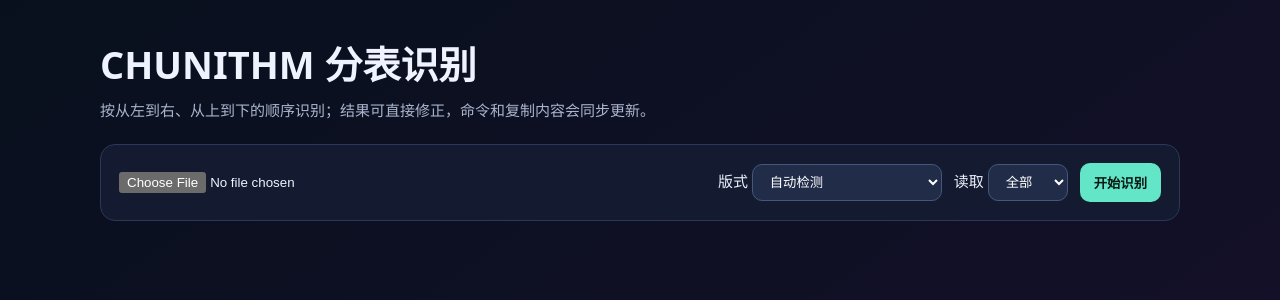
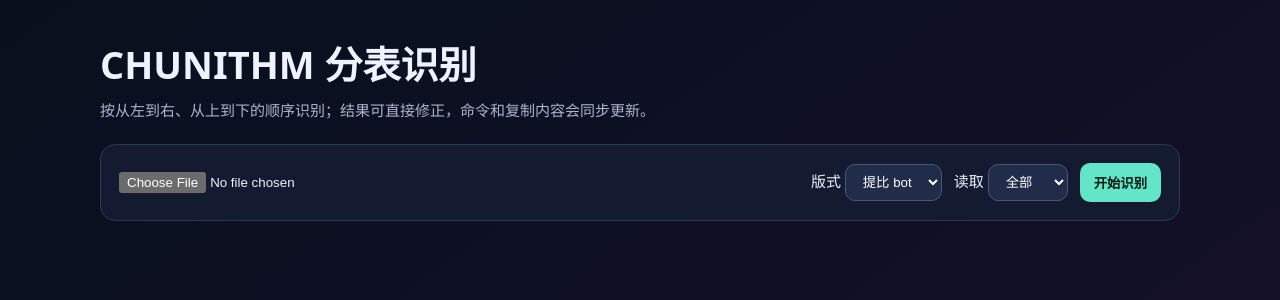
Before and after one commit to Tokita233/chunithm-score-reader, a Flask app: page / in a window 1280 px wide. Shown: the top 300 px of the page. Run offline with Flask 3, Linux system fonts and the light colour scheme; parts of the project's set-up code (start-up, migrations or seed data) failed here and were passed over.

Commit message:
Rename report layout options

```diff
--- a/app.py
+++ b/app.py
@@ -430,8 +430,8 @@
         return jsonify({"error": "请选择图片"}), 400
     try:
         image = decode_image(upload.read())
-        requested_layout = request.form.get("layout", "auto")
-        layout = requested_layout if requested_layout in ("tippy", "mate") else layout_name(image)
+        requested_layout = request.form.get("layout", "tippy")
+        layout = requested_layout if requested_layout in ("tippy", "mate") else "tippy"
         expected = int(request.form.get("expected", "45"))
         cards = reading_order(detect_cards(image, layout))
         if expected in (45, 50):
--- a/templates/index.html
+++ b/templates/index.html
@@ -36,9 +36,8 @@
     <input id="image" name="image" type="file" accept="image/*" required>
     <label>版式
       <select id="layout" name="layout">
-        <option value="auto" selected>自动检测</option>
-        <option value="tippy">旧版 Tippy Bot</option>
-        <option value="mate">新版 CHUNITHM MATE</option>
+        <option value="tippy" selected>提比 bot</option>
+        <option value="mate">qiu bot</option>
       </select>
     </label>
     <label>读取
@@ -111,7 +110,7 @@
     }
     if (!response.ok) throw new Error(data.error || "识别失败");
     data.items.forEach(item => results.append(renderItem(item)));
-    const layoutLabel = data.layout === "mate" ? "CHUNITHM MATE 新 UI" : "Tippy Bot 旧 UI";
+    const layoutLabel = data.layout === "mate" ? "qiu bot" : "提比 bot";
     status.textContent = `已按 ${layoutLabel} 识别 ${data.count} 个元素。请对照左侧卡片快速校对后复制。`;
   } catch (err) {
     status.textContent = err.message;
```
